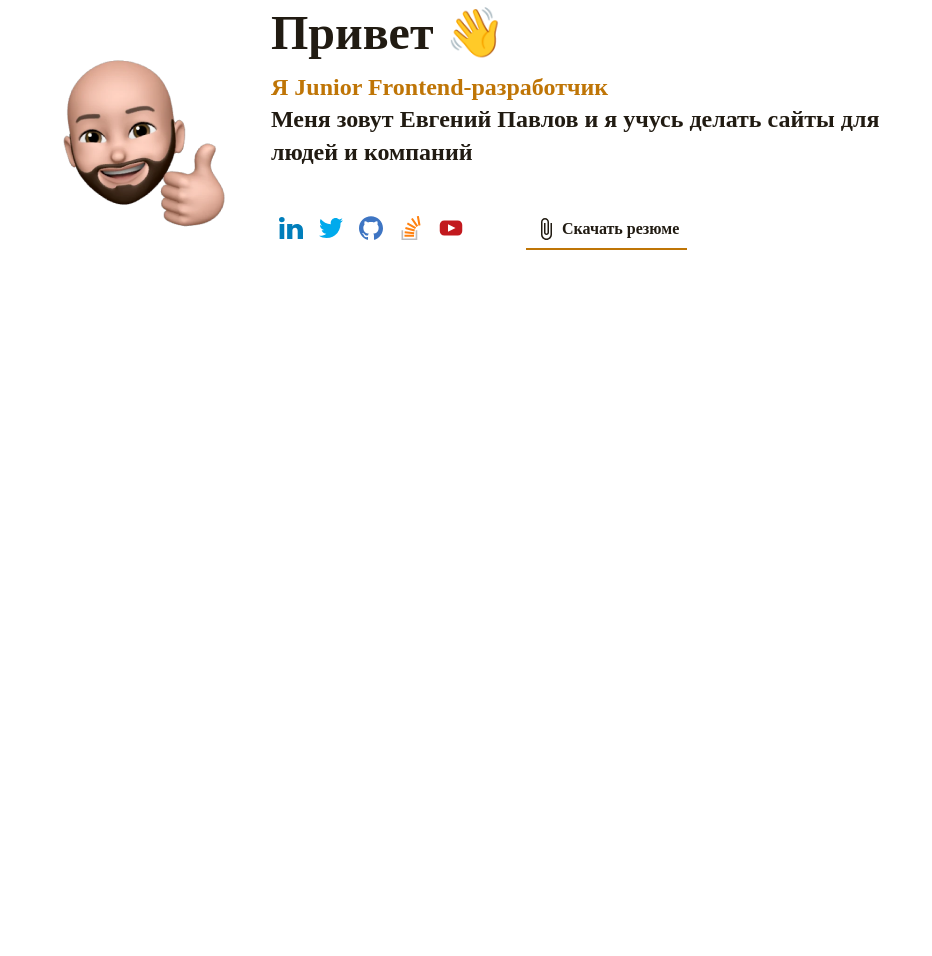
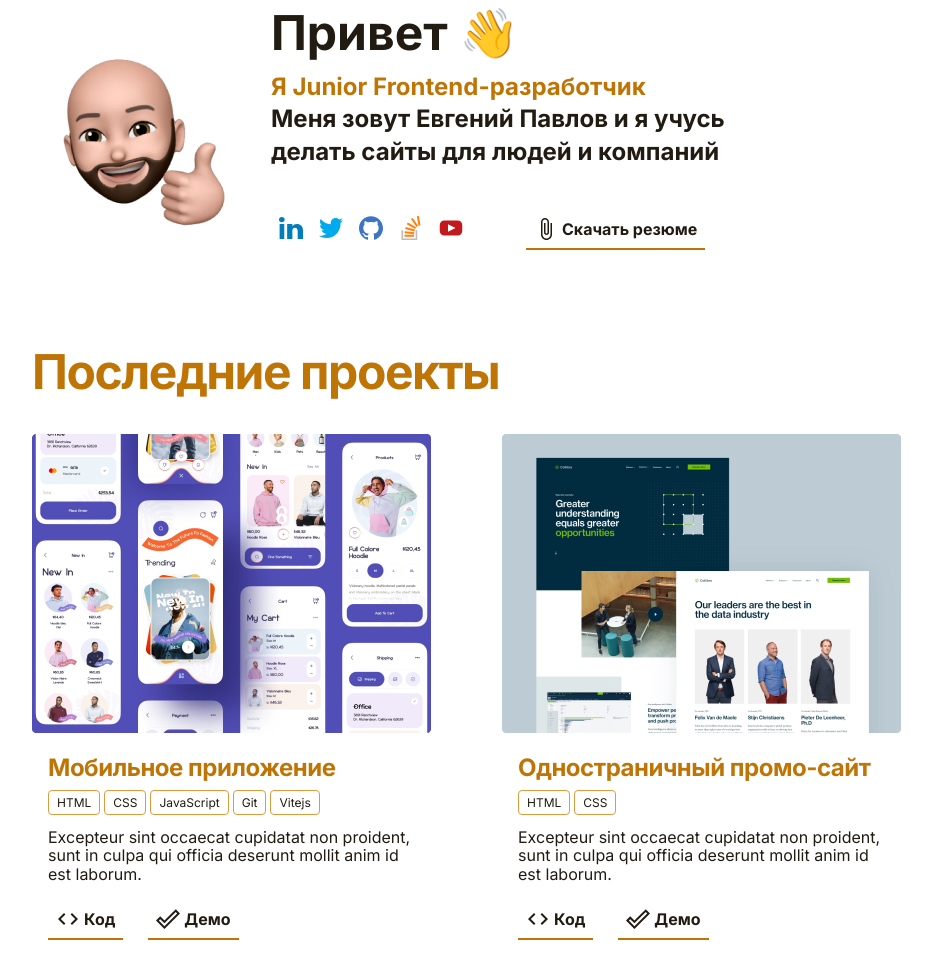
Before and after one commit to nitex-oren/glo-portfolio-2022, a plain HTML site: page index.html in a window 1280 px wide. Shown: the part 171-1127 px from the top of the page, without its empty margins (173-1105 px from the left). Before the commit the page ends 800 px from the top, so only its background shows below. Drawn offline with Linux system fonts and the light colour scheme.

Commit message:
Сверстал блок Портфолио

```diff
--- a/css/style.css
+++ b/css/style.css
@@ -1,5 +1,5 @@
 body {
-    fsont-family: 'Inter', sans-serif;
+    font-family: 'Inter', sans-serif;
 }
 
 .container {
@@ -54,6 +54,7 @@ body {
 }
 
 .header-heading {
+    max-width: 510px;
     margin: 8px 0 24px 0;
     font-weight: 700;
     font-size: 24px;
@@ -101,3 +102,88 @@ body {
     font-size: 16px;
     line-height: 150%;
 }
+
+/* Portfolio */
+
+.portfolio {}
+
+.portfolio-header {
+    font-weight: 700;
+    font-size: 48px;
+    line-height: 125%;
+    letter-spacing: -0.03em;
+    color: #BF7506;
+    margin: 0 0 32px 0;
+}
+
+.cards {
+    display: flex;
+    justify-content: space-between;
+}
+
+.card {
+    max-width: 400px;
+}
+
+.card-wrapper {
+    padding: 16px;
+}
+
+.card-title {
+    margin: 0 0 8px 0;
+    font-weight: 700;
+    font-size: 24px;
+    line-height: 135%;
+    letter-spacing: -0.02em;
+    color: #BF7506;
+}
+
+.tags {
+    list-style: none;
+    display: flex;
+    align-items: center;
+    margin: 0;
+    padding: 0;
+}
+
+.tag-link {
+    padding: 4px 8px;
+    text-decoration: none;
+    font-size: 12px;
+
+    color: #211B12;
+    background: #FFFFFF;
+    border: 1px solid #DD9C3C;
+    border-radius: 4px;
+    margin-right: 4px;
+}
+
+.card-text {
+    margin: 0;
+    padding: 17px 0;
+    font-weight: 400;
+    font-size: 16px;
+    color: #211B12;
+}
+
+.card-buttons {
+    display: flex;
+    align-items: center;
+
+}
+
+.card-button {
+    display: flex;
+    align-items: center;
+    padding: 7px 8px;
+    text-decoration: none;
+    font-weight: 700;
+    font-size: 16px;
+    color: #211B12;
+    border-bottom: 2px solid #BF7506;
+    margin-right: 25px;
+}
+
+.card-button-icon {
+    margin-right: 4px;
+}
--- a/index.html
+++ b/index.html
@@ -53,15 +53,68 @@
                 <a href="#" class="cv-download" download>
                     <img src="img/icons/cv-icon.svg" alt="download resume" class="cv-icon">
                     <span class="cv-text">Скачать резюме</span></a>
-
             </div>
-
-
         </div>
     </header>
     <!-- /.header -->
-    <main class="main"></main>
-    <!-- /.main -->
+    <section class="portfolio container">
+        <h2 class="portfolio-header">
+            Последние проекты
+        </h2>
+        <div class="cards">
+            <div class="card">
+                <img src="img/portfolio/card1.jpg" alt="card1" class="card-image">
+                <div class="card-wrapper">
+                    <h3 class="card-title">Мобильное приложение</h3>
+                    <ul class="tags">
+                        <li class="tag-item"><a href="#" class="tag-link">HTML</a></li>
+                        <li class="tag-item"><a href="#" class="tag-link">CSS</a></li>
+                        <li class="tag-item"><a href="#" class="tag-link">JavaScript</a></li>
+                        <li class="tag-item"><a href="#" class="tag-link">Git</a></li>
+                        <li class="tag-item"><a href="#" class="tag-link">Vitejs</a></li>
+                    </ul>
+                    <p class="card-text">
+                        Excepteur sint occaecat cupidatat non proident, sunt in culpa qui officia deserunt mollit anim
+                        id est laborum.
+                    </p>
+                    <div class="card-buttons">
+                        <a href="#" class="card-button">
+                            <img src="img/icons/Icon-code.svg" alt="" class="card-button-icon">
+                            <span class="card-button-text">Код</span></a>
+                        <a href="#" class="card-button">
+                            <img src="img/icons/Icon-checked.svg" alt="" class="card-button-icon">
+                            <span class="card-button-text">Демо</span></a>
+                    </div>
+                </div>
+            </div>
+            <!-- /.card -->
+            <div class="card">
+                <img src="img/portfolio/card2.jpg" alt="card2" class="card-image">
+                <div class="card-wrapper">
+                    <h3 class="card-title">Одностраничный промо-сайт</h3>
+                    <ul class="tags">
+                        <li class="tag-item"><a href="#" class="tag-link">HTML</a></li>
+                        <li class="tag-item"><a href="#" class="tag-link">CSS</a></li>
+                    </ul>
+                    <p class="card-text">
+                        Excepteur sint occaecat cupidatat non proident, sunt in culpa qui officia deserunt mollit anim
+                        id est laborum.
+                    </p>
+                    <div class="card-buttons">
+                        <a href="#" class="card-button">
+                            <img src="img/icons/Icon-code.svg" alt="" class="card-button-icon">
+                            <span class="card-button-text">Код</span></a>
+                        <a href="#" class="card-button">
+                            <img src="img/icons/Icon-checked.svg" alt="" class="card-button-icon">
+                            <span class="card-button-text">Демо</span></a>
+                    </div>
+                </div>
+            </div>
+            <!-- /.card -->
+
+        </div>
+    </section>
+    <!-- /.portfolio -->
 </body>
 
 </html>
```
Also changed, not shown: img/icons/Icon-checked.svg (added), img/icons/Icon-code.svg (added), img/portfolio/card1.jpg (added), img/portfolio/card2.jpg (added).
